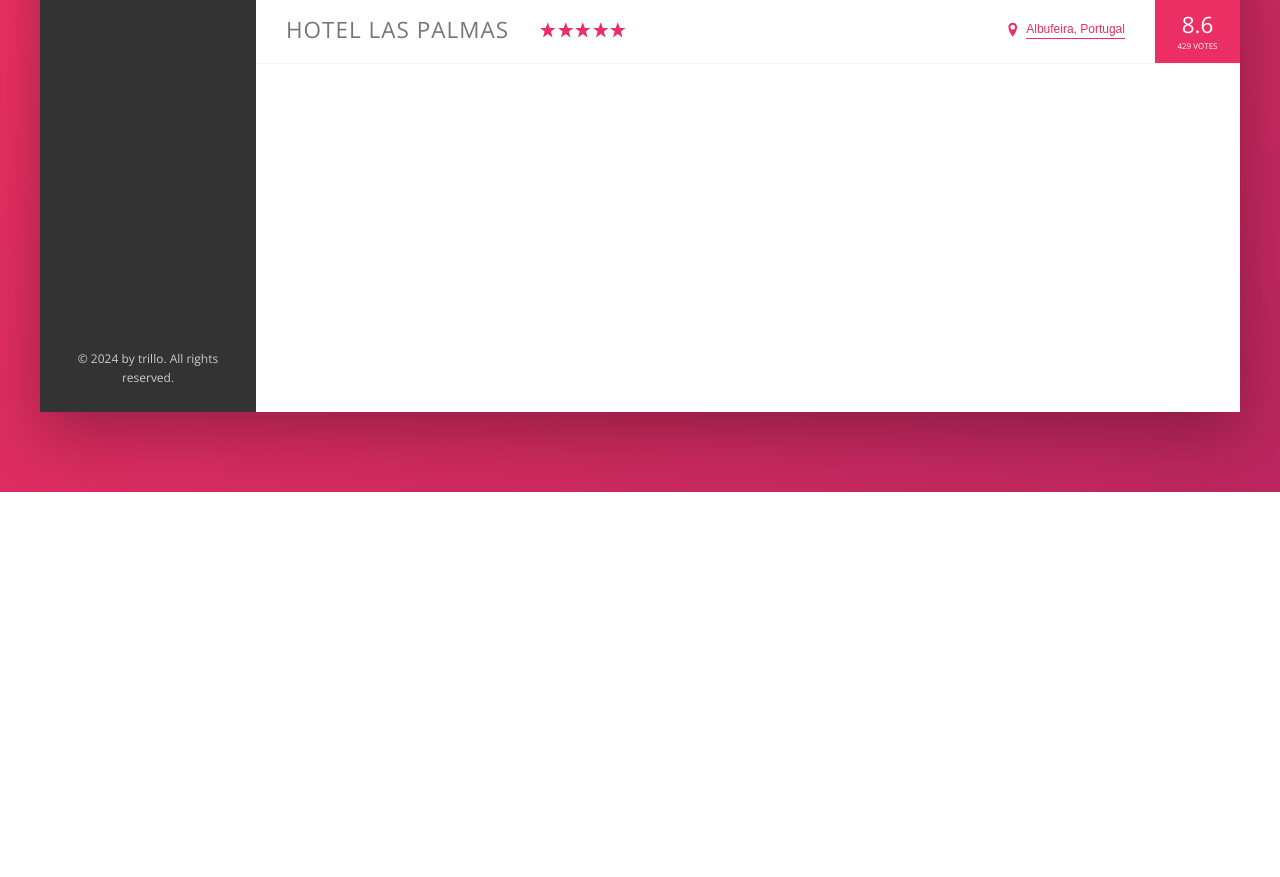
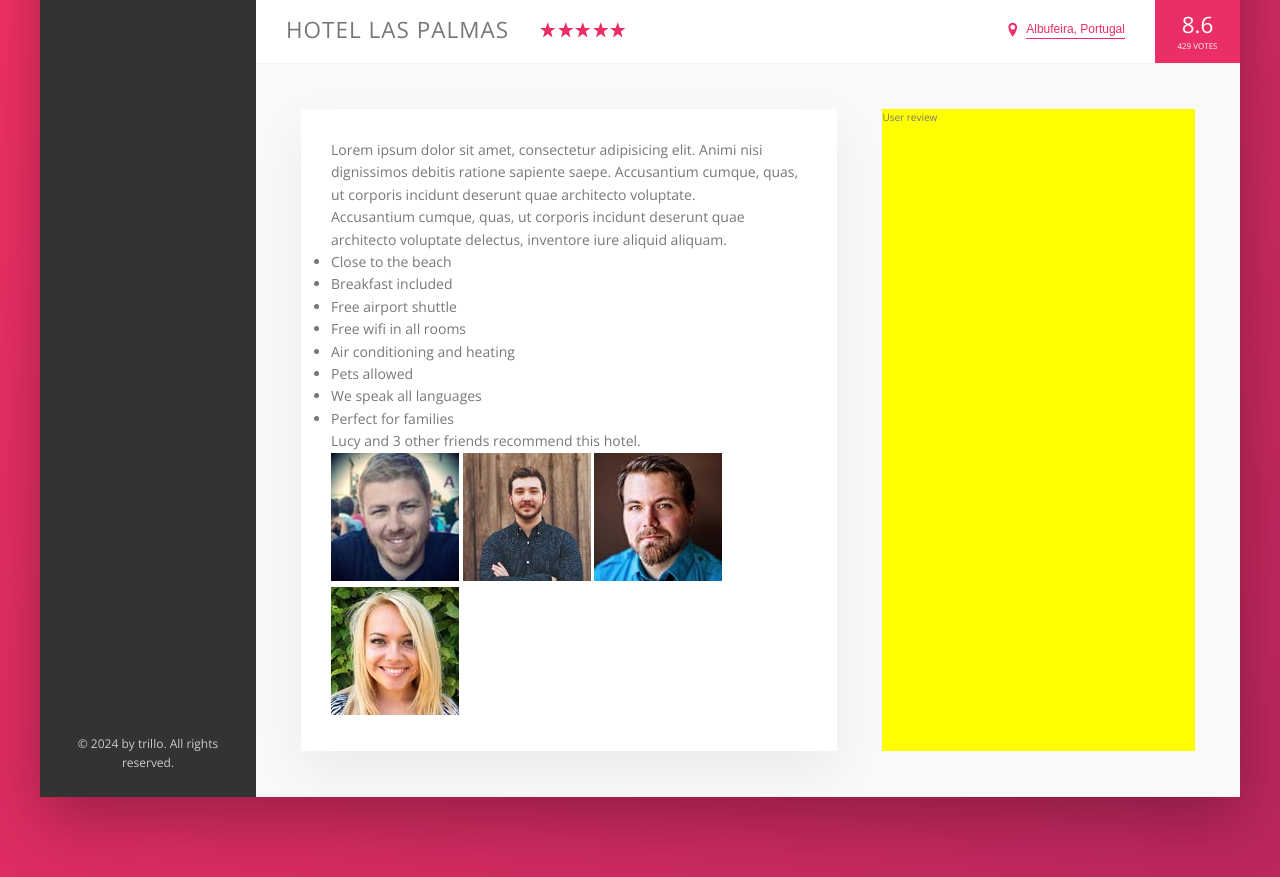
Before and after one commit to irenenguyen1017/trillo, a website: page index.html in a window 1280 px wide. Shown: the part 538-1415 px from the top of the page. Before the commit the page ends 1030 px from the top, so only its background shows below. Drawn offline with nearby package versions, Linux system fonts and the light colour scheme.

Commit message:
implement the description section: add content for html

```diff
--- a/index.html
+++ b/index.html
@@ -54,8 +54,8 @@
           </div>
         </nav>
       </header>
+
       <div class="content">
-
         <nav class="sidebar">
           <ul class="side-nav">
             <li class="side-nav__item side-nav__item--active">
@@ -97,20 +97,30 @@
         <main class="hotel-view">
           <div class="gallery">
             <figure class="gallery__item">
-                    <img src="img/hotel-1.jpg" alt="Photo of hotel 1" class="gallery__photo">
+              <img
+                src="img/hotel-1.jpg"
+                alt="Photo of hotel 1"
+                class="gallery__photo"
+              />
             </figure>
             <figure class="gallery__item">
-                    <img src="img/hotel-2.jpg" alt="Photo of hotel 2" class="gallery__photo">
+              <img
+                src="img/hotel-2.jpg"
+                alt="Photo of hotel 2"
+                class="gallery__photo"
+              />
             </figure>
             <figure class="gallery__item">
-                    <img src="img/hotel-3.jpg" alt="Photo of hotel 3" class="gallery__photo">
+              <img
+                src="img/hotel-3.jpg"
+                alt="Photo of hotel 3"
+                class="gallery__photo"
+              />
             </figure>
           </div>
 
           <div class="overview">
-                <h1 class="overview__heading">
-                    Hotel Las Palmas
-                </h1>
+            <h1 class="overview__heading">Hotel Las Palmas</h1>
 
             <div class="overview__stars">
               <svg class="overview__icon-star">
@@ -142,7 +152,62 @@
               <div class="overview__rating-count">429 votes</div>
             </div>
           </div>
+
+          <div class="detail">
+            <div class="description">
+              <p class="paragraph">
+                Lorem ipsum dolor sit amet, consectetur adipisicing elit. Animi
+                nisi dignissimos debitis ratione sapiente saepe. Accusantium
+                cumque, quas, ut corporis incidunt deserunt quae architecto
+                voluptate.
+              </p>
+              <p class="paragraph">
+                Accusantium cumque, quas, ut corporis incidunt deserunt quae
+                architecto voluptate delectus, inventore iure aliquid aliquam.
+              </p>
+              <ul class="list">
+                <li class="list__item">Close to the beach</li>
+                <li class="list__item">Breakfast included</li>
+                <li class="list__item">Free airport shuttle</li>
+                <li class="list__item">Free wifi in all rooms</li>
+                <li class="list__item">Air conditioning and heating</li>
+                <li class="list__item">Pets allowed</li>
+                <li class="list__item">We speak all languages</li>
+                <li class="list__item">Perfect for families</li>
+              </ul>
+              <div class="recommend">
+                <p class="recommend__count">
+                  Lucy and 3 other friends recommend this hotel.
+                </p>
+                <div class="recommend__friends">
+                  <img
+                    src="img/user-3.jpg"
+                    alt="Friend 1"
+                    class="recommend__photo"
+                  />
+                  <img
+                    src="img/user-4.jpg"
+                    alt="Friend 2"
+                    class="recommend__photo"
+                  />
+                  <img
+                    src="img/user-5.jpg"
+                    alt="Friend 3"
+                    class="recommend__photo"
+                  />
+                  <img
+                    src="img/user-6.jpg"
+                    alt="Friend 4"
+                    class="recommend__photo"
+                  />
+                </div>
+              </div>
+            </div>
+
+            <div class="user-review">User review</div>
+          </div>
         </main>
+      </div>
     </div>
   </body>
 </html>
--- a/sass/_base.scss
+++ b/sass/_base.scss
@@ -13,6 +13,7 @@
   --color-grey-dark-3: #999;
 
   --shadow-dark: 0 2rem 6rem rgba(0, 0, 0, 0.3);
+  --shadow-light: 0 2rem 5rem rgba(0, 0, 0, 0.06);
   --line: 1px solid var(--color-grey-light-2);
 }
 
--- a/sass/_layout.scss
+++ b/sass/_layout.scss
@@ -34,6 +34,25 @@
 .hotel-view {
   background-color: #fff;
   flex: 1;
+}
 
-  height: 80rem;
+.detail {
+  display: flex;
+  padding: 4.5rem;
+  background-color: var(--color-grey-light-1);
+  border-bottom: var(--line);
 }
+
+.description {
+  font-size: 1.4rem;
+  background-color: #fff;
+  box-shadow: var(--shadow-light);
+  padding: 3rem;
+  flex: 0 0 60%;
+  margin-right: 4.5rem;
+}
+
+.user-review {
+  flex: 1;
+  background-color: yellow;
+}
```
Also changed, not shown: css/style.css. Lines whose indentation alone changed are shown as unchanged.
